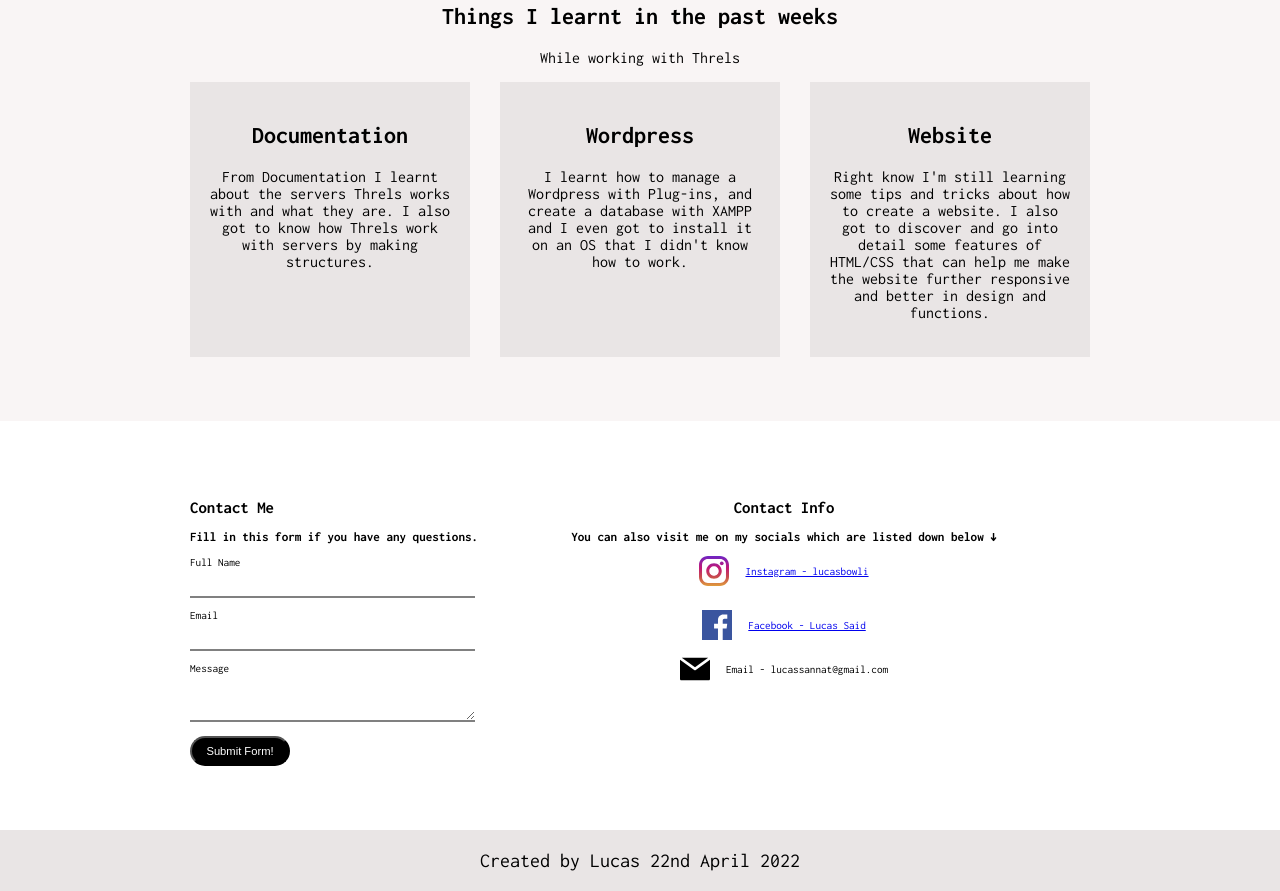
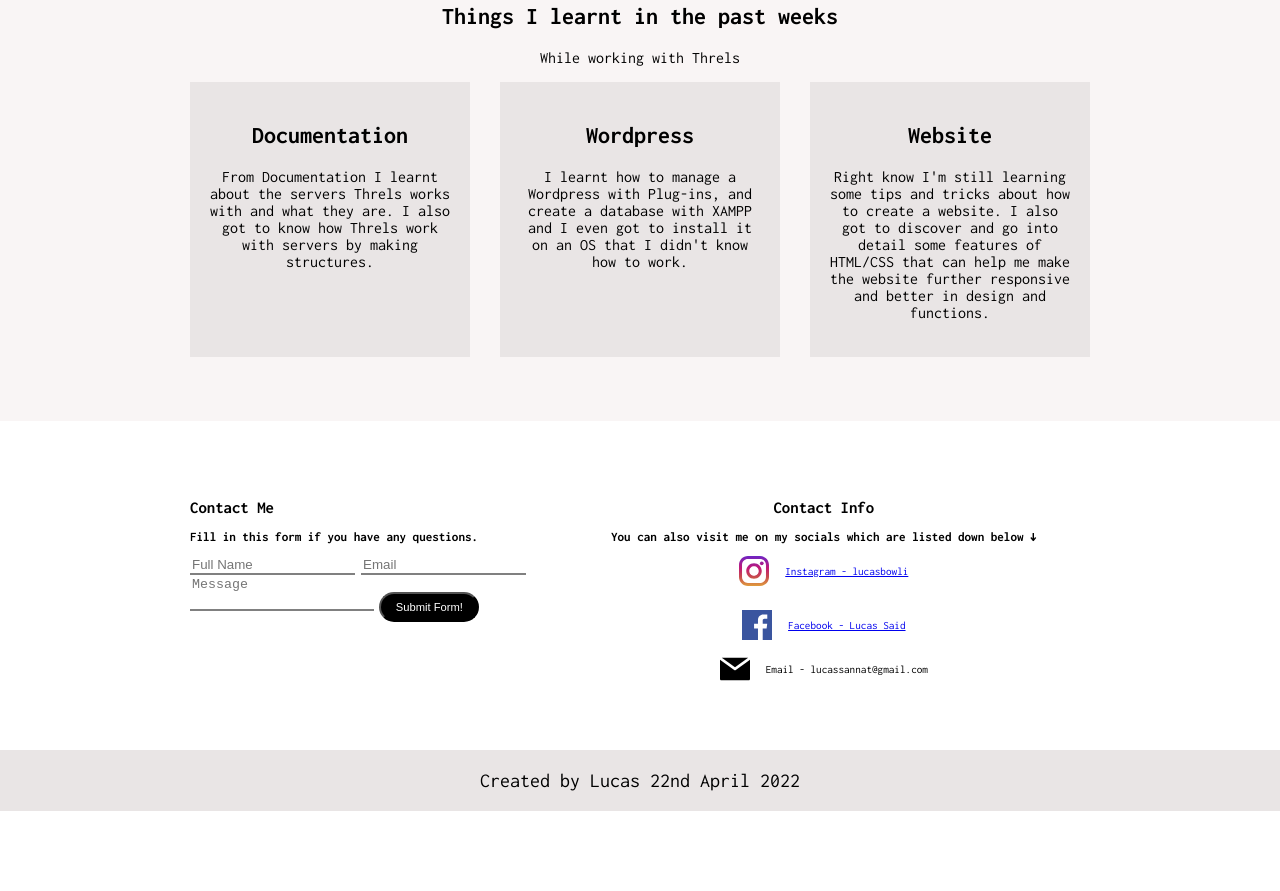
Before and after one commit to lucas-said/lucas-said.github.io, a plain HTML site: page index.html in a window 1280 px wide. Shown: the part 1843-2734 px from the top of the page. After the commit the page ends 2654 px from the top, so only its background shows below. Drawn offline with Linux system fonts and the light colour scheme.

Commit message:
Form Updated

```diff
--- a/assets/css/style.css
+++ b/assets/css/style.css
@@ -176,7 +176,6 @@ header {
     background-color: rgb(233, 228, 228);
     width: 200px;
     display: inline-block;
-    display: inline-block;
     padding: 20px;
 }
 
@@ -277,7 +276,6 @@ form{
 }
 
 .form__design{
-    width: 285px;
     background: transparent;
     outline: none;
     border:none;
@@ -287,3 +285,27 @@ form{
 .message__design{
 
 }
+
+.resize-border__none{
+    resize: none;
+}
+
+.form__text{
+    position: absolute;
+    display: inline-block;
+    pointer-events: none;
+}
+
+.email_fit{
+    width:45%
+
+}
+
+.fullname_fit{
+    width:45%
+
+}
+
+.message__width{
+    width:50%;
+}
--- a/index.html
+++ b/index.html
@@ -115,17 +115,16 @@
         <h3>Fill in this form if you have any questions.</h3>
 
         <form">
-          <p>Full Name</p>
-          <input type="text" name="Name" class="form__background form__design">
 
-          <p>Email</p>
-          <input type="text" name="Email" class="form__background form__design">
+          <input type="text" name="Name" placeholder="Full Name" class="form__background form__design fullname_fit">
 
-          <p>Message</p>
-          <textarea name="message" class="form__background form__design"></textarea>
+
+          <input type="text" name="Email"  placeholder="Email" class="form__background form__design email_fit">
 
           <br>
-          <br>
+
+          <textarea name="message" placeholder="Message" class="form__background form__design resize-border__none message__width"></textarea>
+
 
           <input type="submit" value="Submit Form!" class="submitbutton same-width">
         </form>
```
